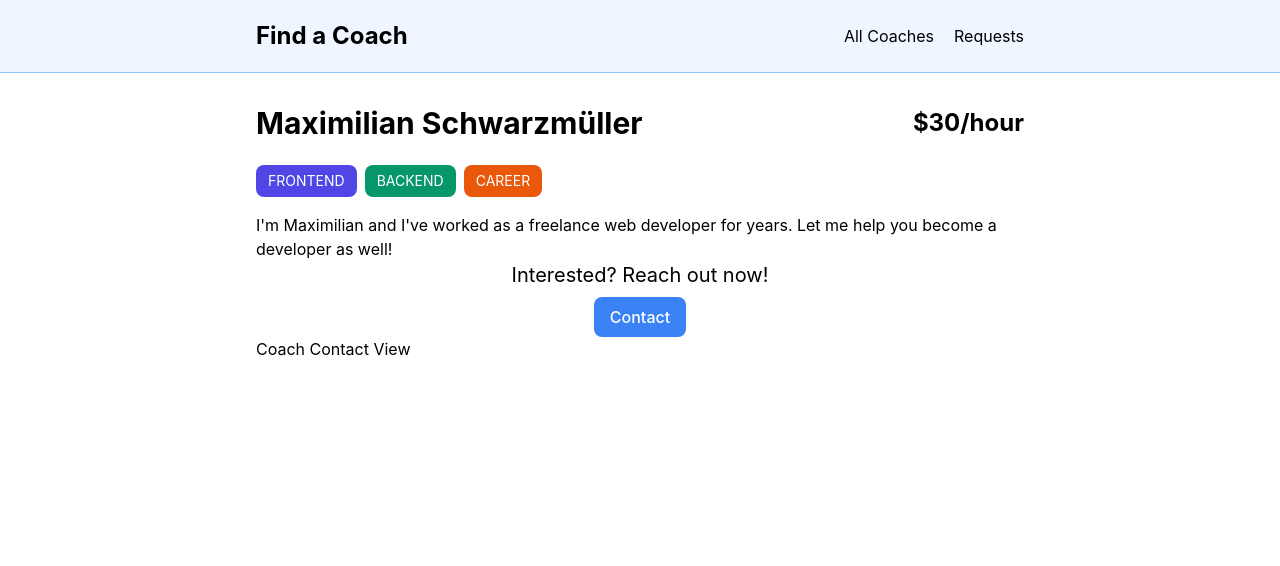
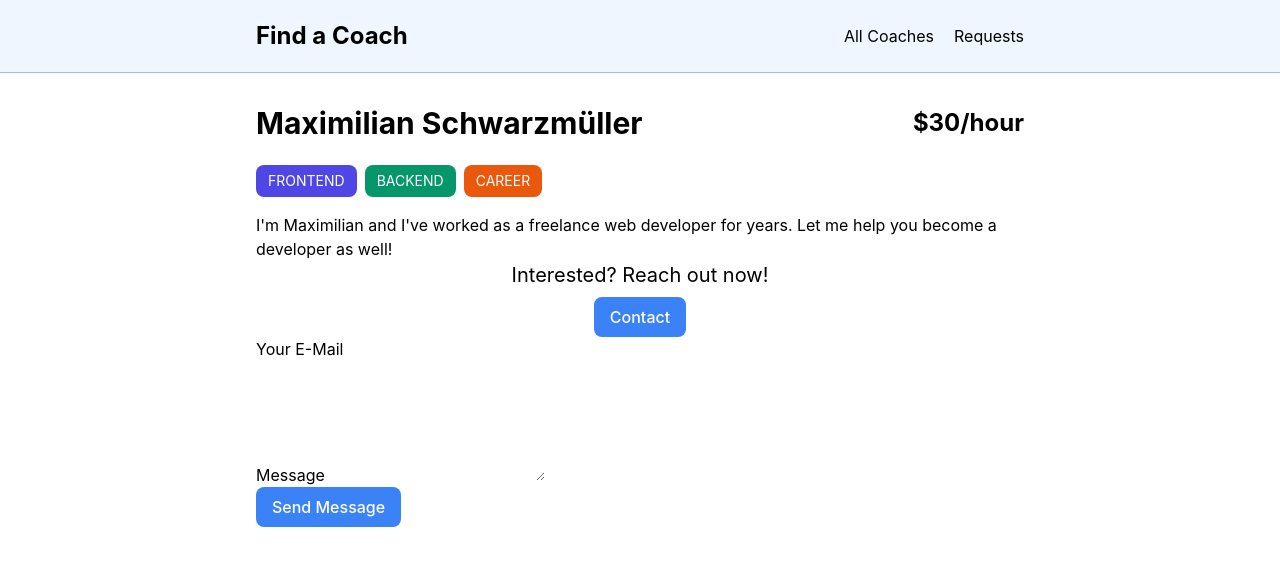
Before and after one commit to ahmadreza-ahmadi/Coach-Finder, a Vue app: page /coaches/c1/contact in a window 1280 px wide. Shown: the top 566 px of the page. Built offline with nearby package versions, Linux system fonts and the light colour scheme.

Commit message:
feat: implement contact coach page

```diff
--- a/src/views/requests/ContactCoachView.vue
+++ b/src/views/requests/ContactCoachView.vue
@@ -1,3 +1,63 @@
+<script setup>
+import { ref, reactive } from 'vue'
+import BaseButton from '@/components/BaseButton.vue'
+
+const formData = reactive({
+  email: {
+    value: '',
+    isValid: true
+  },
+  message: {
+    value: '',
+    isValid: true
+  }
+})
+const formIsValid = ref(true)
+
+const validateInput = (input) => {
+  const selectedInput = formData[input]
+
+  selectedInput.isValid = true
+
+  if (!selectedInput.value) {
+    formIsValid.value = false
+    selectedInput.isValid = false
+  } else if (input === 'email') {
+    const VALID_EMAIL_REGEX =
+      /^(([^<>()[\]\\.,;:\s@"]+(\.[^<>()[\]\\.,;:\s@"]+)*)|.(".+"))@((\[[0-9]{1,3}\.[0-9]{1,3}\.[0-9]{1,3}\.[0-9]{1,3}\])|(([a-zA-Z\-0-9]+\.)+[a-zA-Z]{2,}))$/
+    if (!selectedInput.value.match(VALID_EMAIL_REGEX)) {
+      selectedInput.isValid = false
+      formIsValid.value = false
+    }
+  }
+}
+
+const submitForm = () => {
+  formIsValid.value = true
+  for (const data in formData) {
+    validateInput(data)
+  }
+}
+</script>
+
 <template>
-  <p>Coach Contact View</p>
+  <form @submit.prevent="submitForm">
+    <div>
+      <label for="email">Your E-Mail</label>
+      <input type="text" name="email" id="email" v-model.trim="formData.email.value" />
+      <p v-if="!formData.email.isValid">* E-mail is not valid</p>
+    </div>
+    <div>
+      <label for="meassage">Message</label>
+      <textarea
+        name="message"
+        id="message"
+        rows="5"
+        v-model.trim="formData.message.value"></textarea>
+    </div>
+    <p v-if="!formIsValid">** Please fix the above errors and submit again. **</p>
+    <div>
+      <BaseButton>Send Message</BaseButton>
+    </div>
+  </form>
 </template>
```
